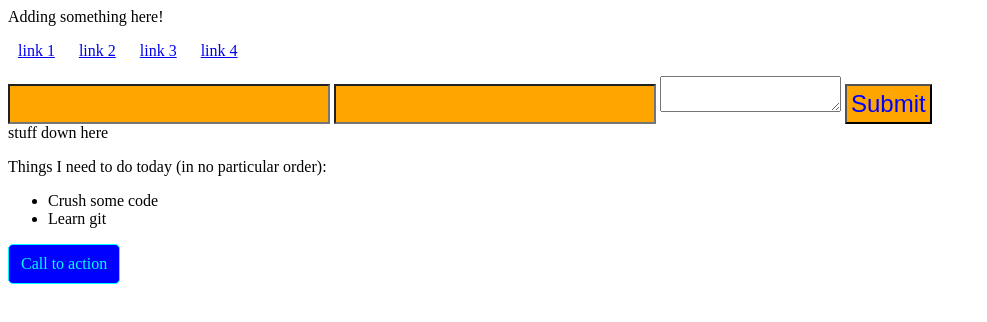
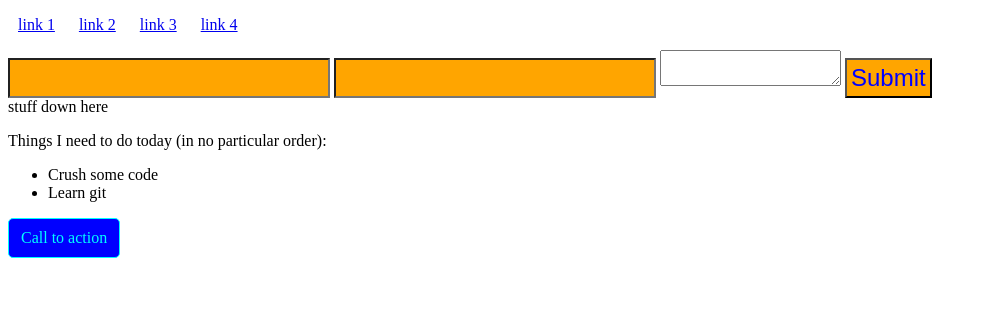
Before and after one commit to jasonblanchard/nycda-github-demo2, a plain HTML site: page index.html in a window 1280 px wide. Shown: the whole page, without its empty margins (0-987 px from the left). Drawn offline with Linux system fonts and the light colour scheme.

Commit message:
Removed a line

```diff
--- a/index.html
+++ b/index.html
@@ -8,8 +8,6 @@
     <link rel='stylesheet' type='text/css' href='stylesheets/style.css'></link>
   </head>
   <body>
-
-    Adding something here!
 
     <nav class='main-nav'>
       <ul>
```
